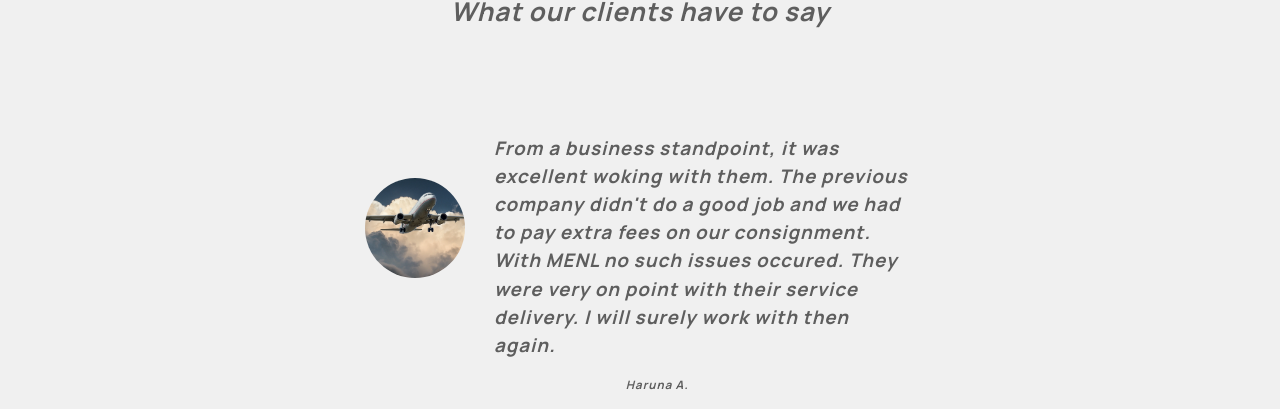
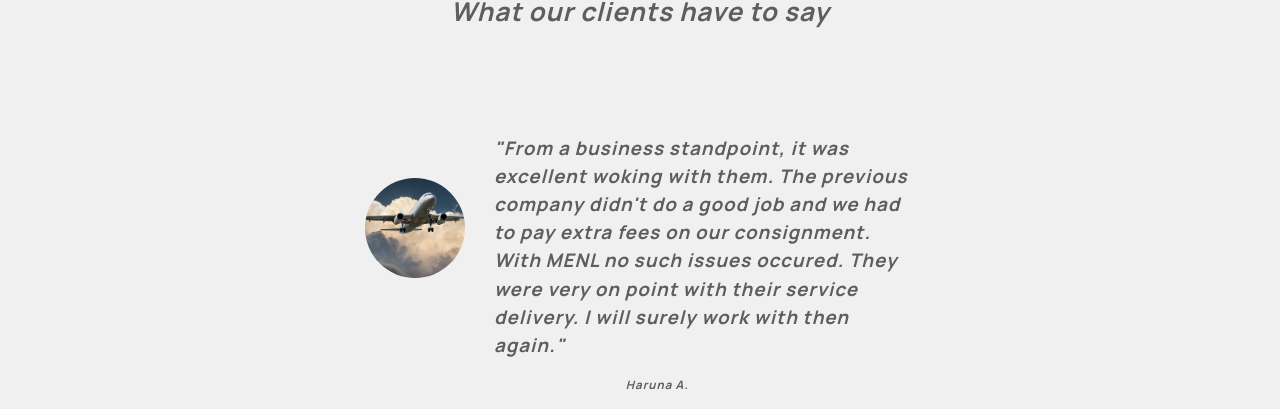
Before and after one commit to abeonweb/marine-express-site, a Next.js app: page / in a window 1280 px wide. Shown: the part 4456-4865 px from the top of the page. Built offline with nearby package versions, Linux system fonts and the light colour scheme.

Commit message:
conditional render of image

```diff
--- a/components/Testimonial.js
+++ b/components/Testimonial.js
@@ -4,9 +4,9 @@ function Testimonial({ image, text, info }) {
     return (
         <article className={styles.testimonial}>
             <div className={styles.container}>
-                <img className={styles.image} src={image} alt="" />
+                {image && <img className={styles.image} src={image} alt="" />}
                 <blockquote className={styles.quote}>
-                    {text}
+                    "{text}"
                 </blockquote>
             </div>
             <div className={styles.info}>{info}</div>
```
